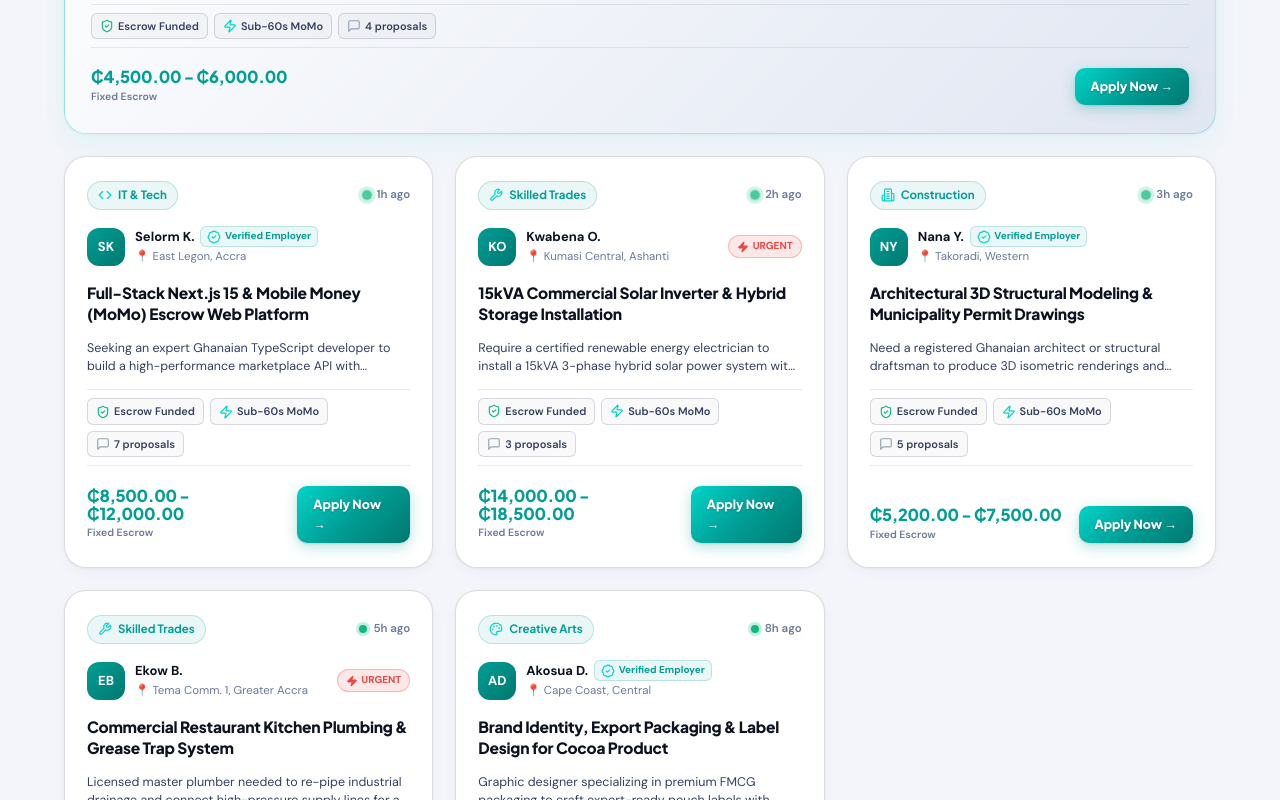
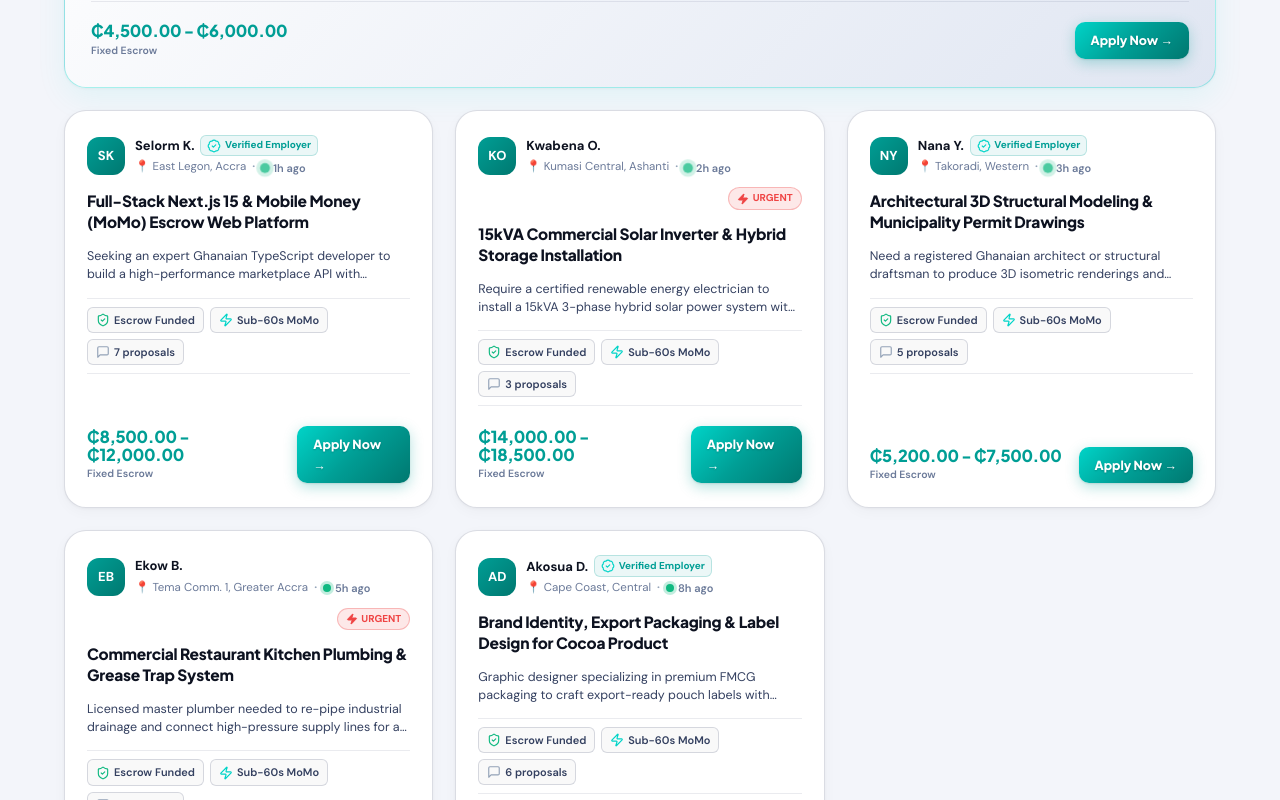
Before and after one commit to JoeVardyGC/GigGhana, a Next.js app: page / in a window 1280 px wide. Shown: the part 2860-3660 px from the top of the page. Built offline with nearby package versions, Linux system fonts and the light colour scheme.

Commit message:
feat(jobs): remove redundant category pill and integrate inline live posted time with employer meta

```diff
--- a/app/globals.css
+++ b/app/globals.css
@@ -1715,7 +1715,7 @@ html.dark .ljf-card-lead, [data-theme="dark"] .ljf-card-lead {
   display: flex;
   align-items: center;
   gap: 10px;
-  padding: 2px 0;
+  padding: 0;
   flex-wrap: wrap;
 }
 
@@ -1731,6 +1731,13 @@ html.dark .ljf-card-lead, [data-theme="dark"] .ljf-card-lead {
   font-weight: 800;
   font-size: 13px;
   flex-shrink: 0;
+}
+
+.rjh-jc-client-meta {
+  display: flex;
+  flex-direction: column;
+  gap: 2px;
+  min-width: 0;
 }
 
 .rjh-jc-client-name {
@@ -1756,9 +1763,25 @@ html.dark .ljf-card-lead, [data-theme="dark"] .ljf-card-lead {
 }
 
 .rjh-jc-client-loc {
+  display: inline-flex;
+  align-items: center;
+  gap: 6px;
   font-size: 11.5px;
   color: var(--tx-3);
-  margin-top: 1px;
+}
+
+.rjh-jc-dot-sep {
+  color: var(--tx-4, #94A3B8);
+  font-weight: 700;
+}
+
+.rjh-jc-time-inline {
+  display: inline-flex;
+  align-items: center;
+  gap: 4px;
+  font-size: 11px;
+  color: var(--tx-3);
+  font-weight: 600;
 }
 
 .rjh-jc-urgent {
--- a/components/LandingPage.tsx
+++ b/components/LandingPage.tsx
@@ -944,24 +944,12 @@ const occupationSlides = [
                       className={`ljf-card p-0 ${isFeaturedHeroCard ? 'ljf-card-lead' : ''}`}
                     >
                       <div className="ljf-card-inner">
-                        {/* Card Top: Category & Real-time posted tag */}
-                        <div className="rjh-jc-top">
-                          <div className="rjh-jc-cat">
-                            {renderCatIcon(j.cat_name, j.cat_icon)}
-                            <span>{j.cat_name || 'General Gig'}</span>
-                          </div>
-                          <div className="rjh-jc-time">
-                            <span className="live-pulse-dot" />
-                            <span>{timeAgo(j.created_at)}</span>
-                          </div>
-                        </div>
-
-                        {/* Client details */}
+                        {/* Client details with integrated live posted tag */}
                         <div className="rjh-jc-client">
                           <div className="rjh-jc-avatar">
                             {initials(j.first_name, j.last_name)}
                           </div>
-                          <div>
+                          <div className="rjh-jc-client-meta">
                             <div className="rjh-jc-client-name">
                               <span>{j.first_name} {j.last_name ? j.last_name[0] + '.' : ''}</span>
                               {isClientVerified && (
@@ -971,7 +959,14 @@ const occupationSlides = [
                                 </span>
                               )}
                             </div>
-                            <div className="rjh-jc-client-loc">📍 {j.location || 'Accra, Ghana'}</div>
+                            <div className="rjh-jc-client-loc">
+                              <span>📍 {j.location || 'Accra, Ghana'}</span>
+                              <span className="rjh-jc-dot-sep">·</span>
+                              <span className="rjh-jc-time-inline">
+                                <span className="live-pulse-dot" />
+                                <span>{timeAgo(j.created_at)}</span>
+                              </span>
+                            </div>
                           </div>
                           {j.is_urgent === 1 && (
                             <span className="rjh-jc-urgent">
```
